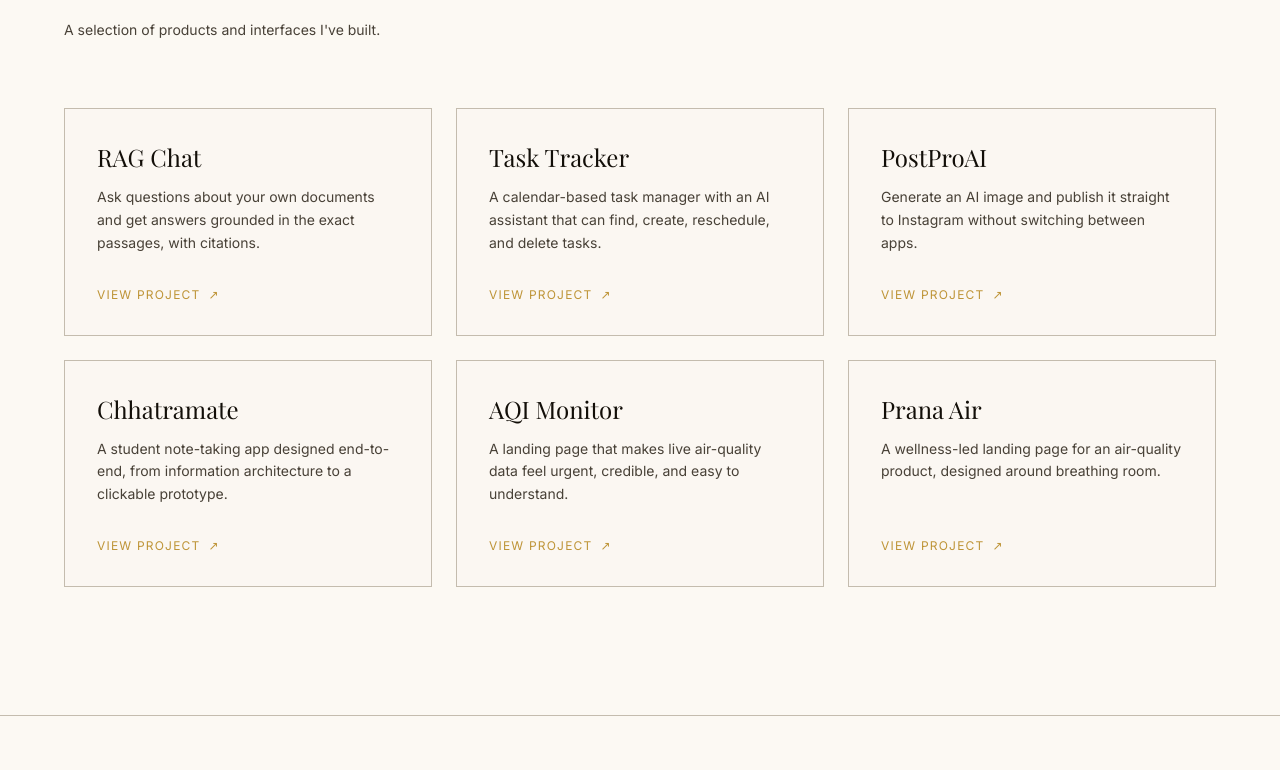
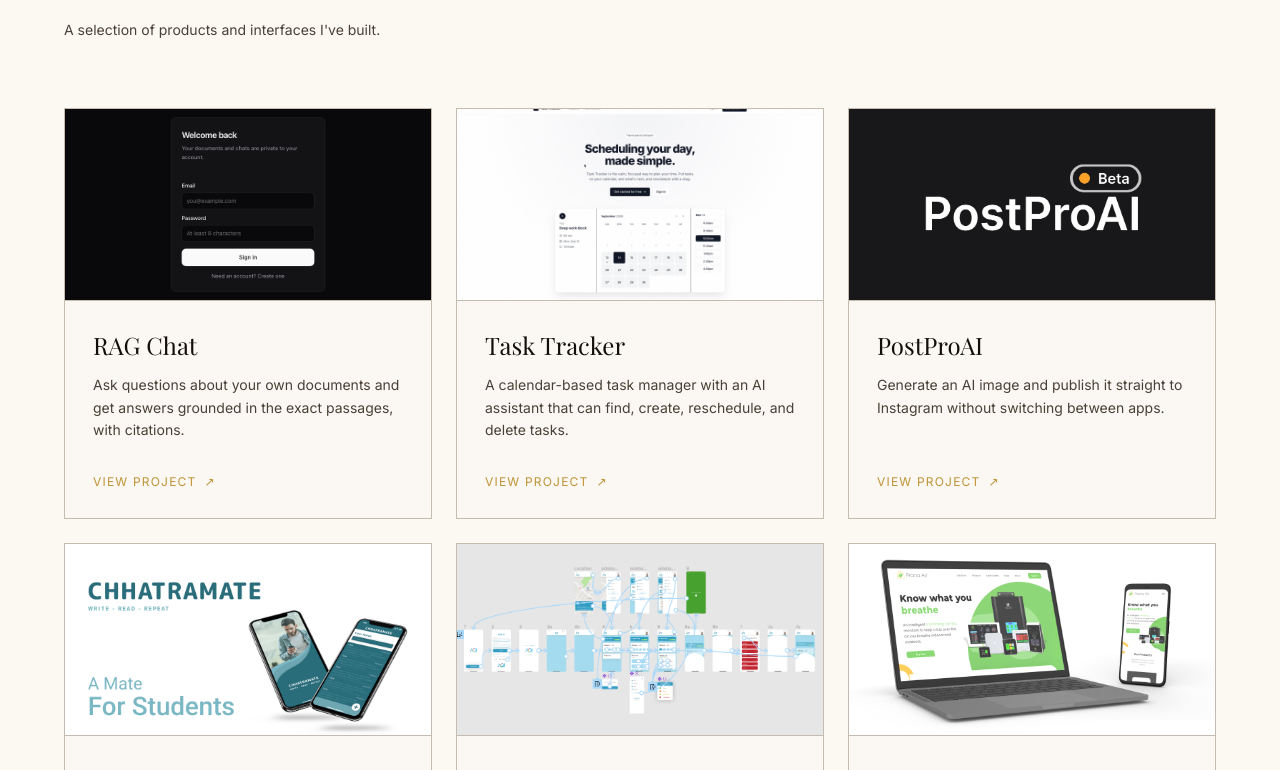
Before and after one commit to S07K/portfolio, a Next.js app: page / in a window 1280 px wide. Shown: the part 2350-3120 px from the top of the page. Built offline with nearby package versions, Linux system fonts and the light colour scheme.

Commit message:
Show project screenshots on project cards

```diff
--- a/components/Projects.tsx
+++ b/components/Projects.tsx
@@ -6,6 +6,7 @@ interface Project {
   name: string
   brief: string
   url: string
+  image: string
 }
 
 const projects: Project[] = [
@@ -14,36 +15,42 @@ const projects: Project[] = [
     brief:
       'Ask questions about your own documents and get answers grounded in the exact passages, with citations.',
     url: 'https://rag-chat-qqme.onrender.com',
+    image: '/projects/ragChat.png',
   },
   {
     name: 'Task Tracker',
     brief:
       'A calendar-based task manager with an AI assistant that can find, create, reschedule, and delete tasks.',
     url: 'https://task-tracker-frontend-eta.vercel.app/',
+    image: '/projects/taskTracker.png',
   },
   {
     name: 'PostProAI',
     brief:
       'Generate an AI image and publish it straight to Instagram without switching between apps.',
     url: 'https://post-pro-ai.vercel.app/',
+    image: '/projects/PostProAI.png',
   },
   {
     name: 'Chhatramate',
     brief:
       'A student note-taking app designed end-to-end, from information architecture to a clickable prototype.',
     url: 'https://www.figma.com/proto/uMmE2f1Us1kTAS7OGfjKS9/CHHATRAMATE?node-id=15%3A34&starting-point-node-id=15%3A34',
+    image: '/projects/chhatramate.png',
   },
   {
     name: 'AQI Monitor',
     brief:
       'A landing page that makes live air-quality data feel urgent, credible, and easy to understand.',
     url: 'https://www.figma.com/proto/PK0b1v1DUNTflTSoJEAmyC/AQI-2?type=design&node-id=8-164&t=OAtnCQ3pVnE1n7pa-1&scaling=scale-down&page-id=0%3A1&starting-point-node-id=8%3A164&show-proto-sidebar=1&mode=design',
+    image: '/projects/AQIApp.png',
   },
   {
     name: 'Prana Air',
     brief:
       'A wellness-led landing page for an air-quality product, designed around breathing room.',
     url: 'https://www.figma.com/proto/bIwpFb3uN2vRP7wnk3o8da/Prana-Air?type=design&t=yEMv9RTWfKuOaC7y-1&scaling=contain&page-id=0%3A1&starting-point-node-id=15%3A264&node-id=15-264&mode=design',
+    image: '/projects/pranaAir.png',
   },
 ]
 
@@ -74,8 +81,19 @@ export default function Projects() {
                 href={project.url}
                 target="_blank"
                 rel="noopener noreferrer"
-                className="group flex h-full flex-col border border-line bg-surface/20 p-7 md:p-8 transition-colors duration-500 hover:border-accent/30"
+                className="group flex h-full flex-col overflow-hidden border border-line bg-surface/20 transition-colors duration-500 hover:border-accent/30"
               >
+                <div className="relative aspect-[1.91/1] shrink-0 overflow-hidden border-b border-line bg-canvas">
+                  {/* eslint-disable-next-line @next/next/no-img-element */}
+                  <img
+                    src={project.image}
+                    alt={project.name}
+                    loading="lazy"
+                    className="h-full w-full object-cover object-center transition-transform duration-700 group-hover:scale-[1.02]"
+                  />
+                </div>
+
+                <div className="flex flex-1 flex-col p-6 md:p-7">
                   <h3 className="font-serif text-text-hi text-2xl leading-snug transition-colors duration-300 group-hover:text-accent">
                     {project.name}
                   </h3>
@@ -88,6 +106,7 @@ export default function Projects() {
                       ↗
                     </span>
                   </span>
+                </div>
               </a>
             </SectionReveal>
           ))}
```
Also changed, not shown: public/projects/ragChat.png (added). Lines whose indentation alone changed are shown as unchanged.
